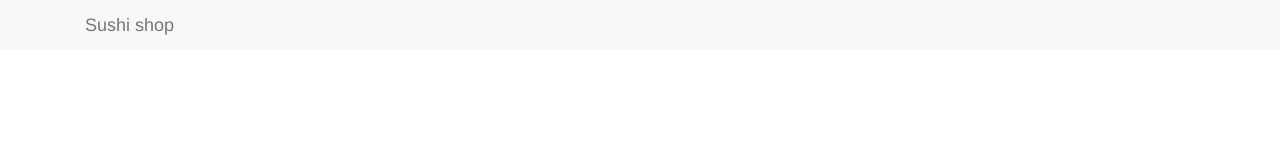
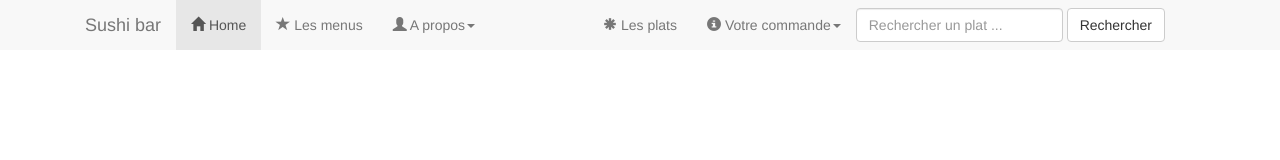
Before and after one commit to sylvain-floury/redac-tech, a plain HTML site: page HTML5/atelier-bootstrap/index.html in a window 1280 px wide. Drawn offline with nearby package versions, Linux system fonts and the light colour scheme.

Commit message:
Modification du menu.

```diff
--- a/HTML5/atelier-bootstrap/index.html
+++ b/HTML5/atelier-bootstrap/index.html
@@ -10,7 +10,39 @@
         <nav class="navbar-wrapper navbar-default navbar-fixed-top" role="navigation">
             <div class="container">
                 <div class="navbar-header">
-                    <a class="navbar-brand" href="#">Sushi shop</a>
+                    <a class="navbar-brand" href="#">Sushi bar</a>
+                </div>
+
+                <div class="collapse navbar-collapse navbar-ex1-collapse">
+                    <div class="collapse navbar-collapse">
+                        <ul class="nav navbar-nav">
+                          <li class="active"><a href="#"><span class="glyphicon glyphicon-home"></span> Home</a></li>
+                          <li><a href="#"><span class="glyphicon glyphicon-star"></span> Les menus</a></li>
+                          <li class="dropdown">
+                            <a href="#" class="dropdown-toggle" data-toggle="dropdown"><span class="glyphicon glyphicon-user"></span> A propos<b class="caret"></b></a>
+                            <ul class="dropdown-menu">
+                              <li><a href="#">Le restaurant</a></li>
+                              <li><a href="#">Nous contacter</a></li>
+                            </ul>
+                          </li>
+                        </ul>
+                        <form class="navbar-form navbar-right" role="search">
+                          <div class="form-group">
+                            <input type="text" class="form-control" placeholder="Rechercher un plat ...">
+                          </div>
+                          <button type="submit" class="btn btn-default">Rechercher</button>
+                        </form>
+                        <ul class="nav navbar-nav navbar-right">
+                          <li><a href="#"><span class="glyphicon glyphicon-asterisk"></span> Les plats</a></li>
+                          <li class="dropdown">
+                            <a href="#" class="dropdown-toggle" data-toggle="dropdown"><span class="glyphicon glyphicon-info-sign"></span> Votre commande<b class="caret"></b></a>
+                            <ul class="dropdown-menu">
+                              <li><a href="#">Confirmer</a></li>
+                              <li><a href="#">Annuler</a></li>
+                            </ul>
+                          </li>
+                        </ul>
+                    </div><!-- /.navbar-collapse -->
                 </div>
             </div>
         </nav>
```
